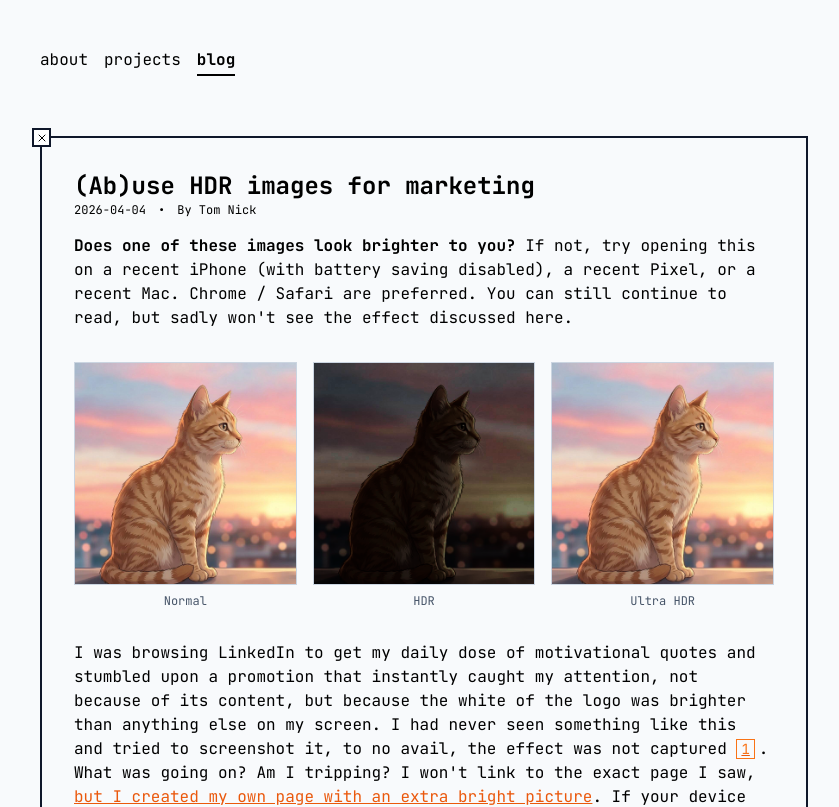
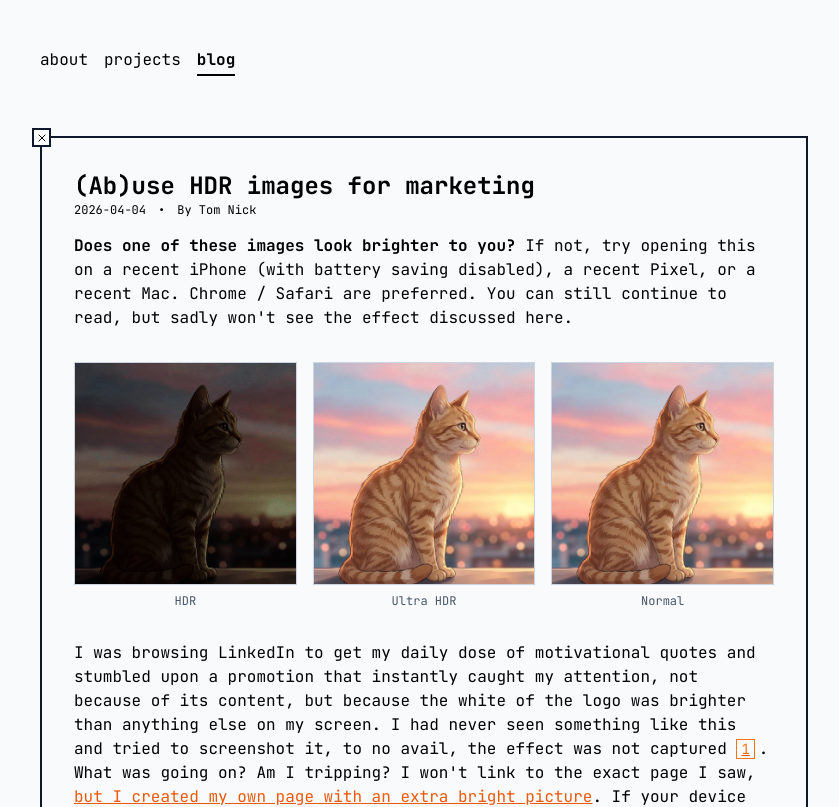
Before and after one commit to TN1ck/tn1ck.com, a Next.js app: page /blog/abuse-hdr-images-for-marketing in a window 1280 px wide. Shown: the top 807 px of the page, without its empty margins (216-1055 px from the left). Built offline with nearby package versions, Linux system fonts and the light colour scheme.

Commit message:
chore: switch order of images, for flashier preview images

```diff
--- a/pages/blog/abuse-hdr-images-for-marketing.tsx
+++ b/pages/blog/abuse-hdr-images-for-marketing.tsx
@@ -27,11 +27,6 @@ const Placeholder = ({
 const HDRComparisonImages = () => {
   const images = [
     {
-      src: "/hdr-images/cat-normal.jpg",
-      alt: "Cat image in normal color space",
-      label: "Normal",
-    },
-    {
       src: "/hdr-images/cat-hdr.jpg",
       alt: "Cat image in HDR color space",
       label: "HDR",
@@ -40,6 +35,11 @@ const HDRComparisonImages = () => {
       src: "/hdr-images/cat-ultrahdr.jpg",
       alt: "Cat image encoded as Ultra HDR",
       label: "Ultra HDR",
+    },
+    {
+      src: "/hdr-images/cat-normal.jpg",
+      alt: "Cat image in normal color space",
+      label: "Normal",
     },
   ]
 
```
